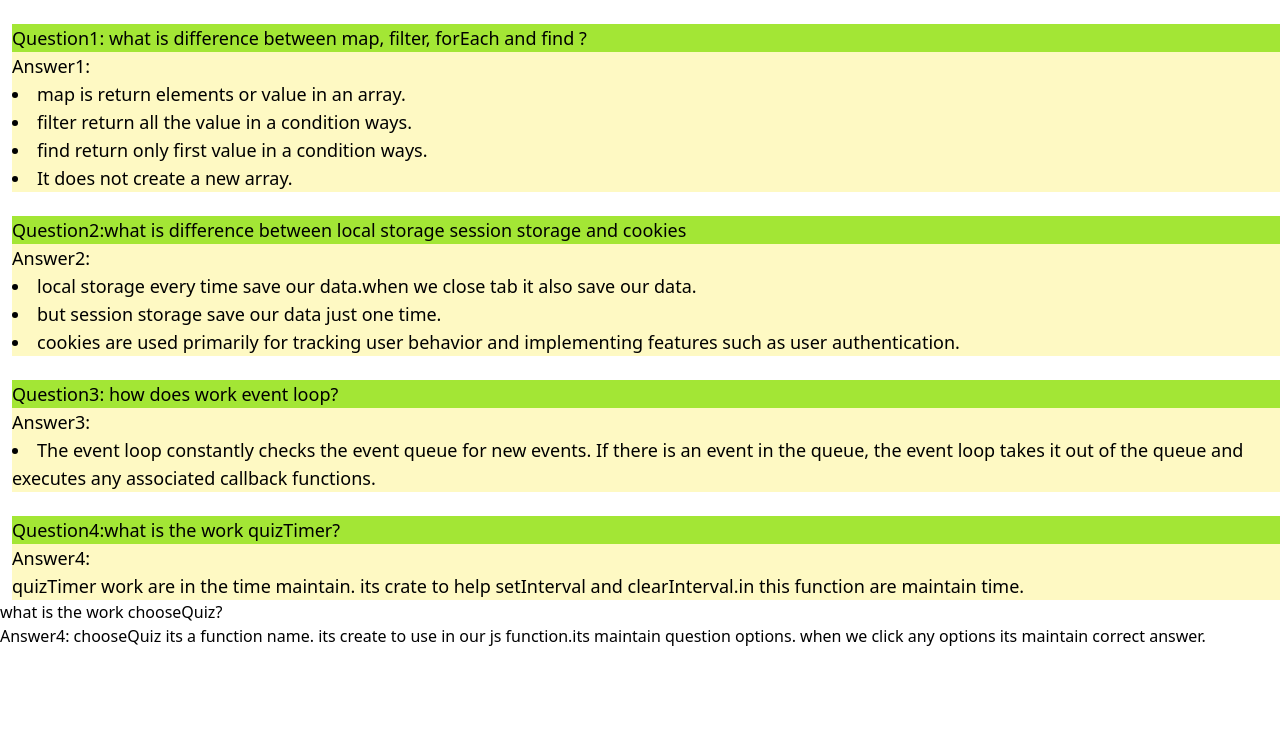
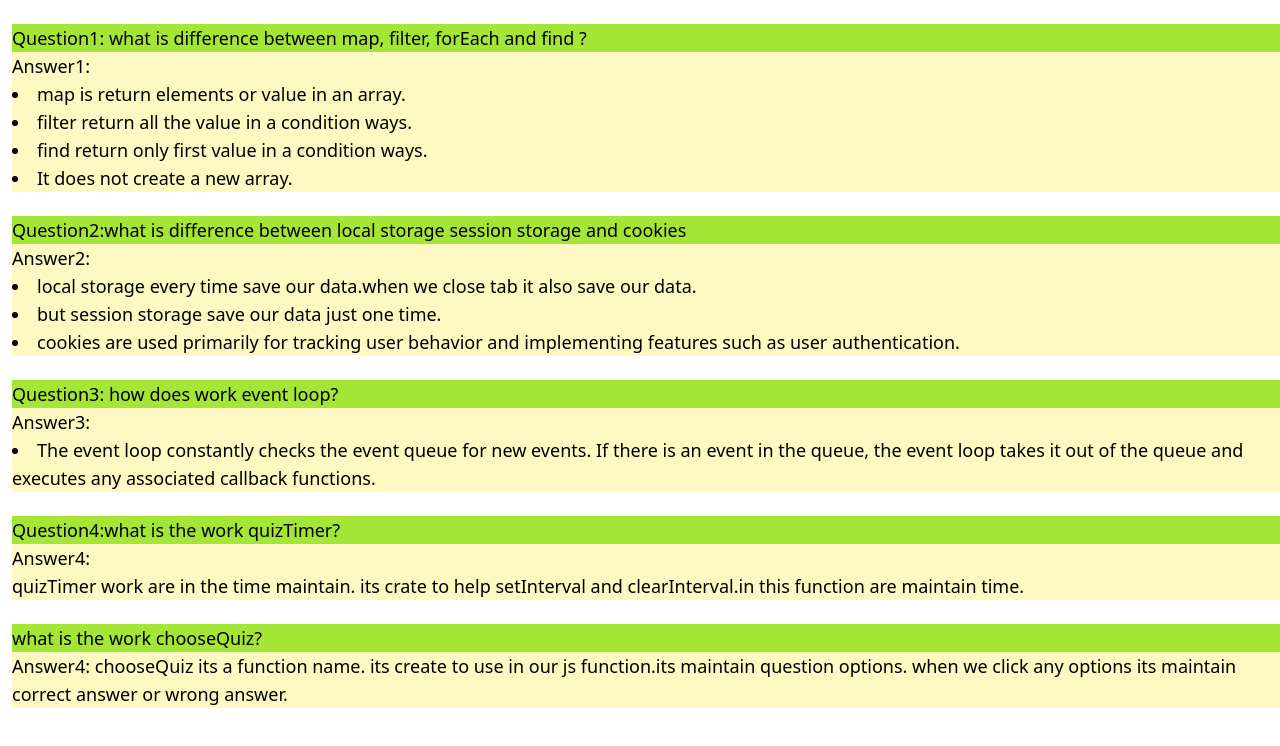
Before and after one commit to raselbinsiddik/assignment-7, a plain HTML site: page blog.html in a window 1280 px wide. Drawn offline with nearby package versions, Linux system fonts and the light colour scheme.

Commit message:
somthing change

```diff
--- a/blog.html
+++ b/blog.html
@@ -44,9 +44,9 @@
         <h2  class="bg-lime-400">Question4:what is the work quizTimer? </h2>Answer4:
         <p>quizTimer work are in the time maintain. its crate to help setInterval and clearInterval.in this function are maintain time.</p>
     </div>
-    <div>
-        <h2>what is the work chooseQuiz?</h2>
-        <p>Answer4: chooseQuiz its a function name. its create to use in our js function.its maintain question options. when we click any options its maintain correct answer.</p>
+    <div  class="mt-6 ml-3 text-lg bg-yellow-100">
+        <h2  class="bg-lime-400">what is the work chooseQuiz?</h2>
+        <p>Answer4: chooseQuiz its a function name. its create to use in our js function.its maintain question options. when we click any options its maintain correct answer or wrong answer.</p>
     </div>
 
 </body>
--- a/index.js
+++ b/index.js
@@ -194,6 +194,5 @@ document.querySelector("#submit").addEventListener("click", ()=> {
 });
 
 const blog = () => {
-  const blog = document.getElementById('blog');
   window.location.href = 'blog.html';
 }
```
